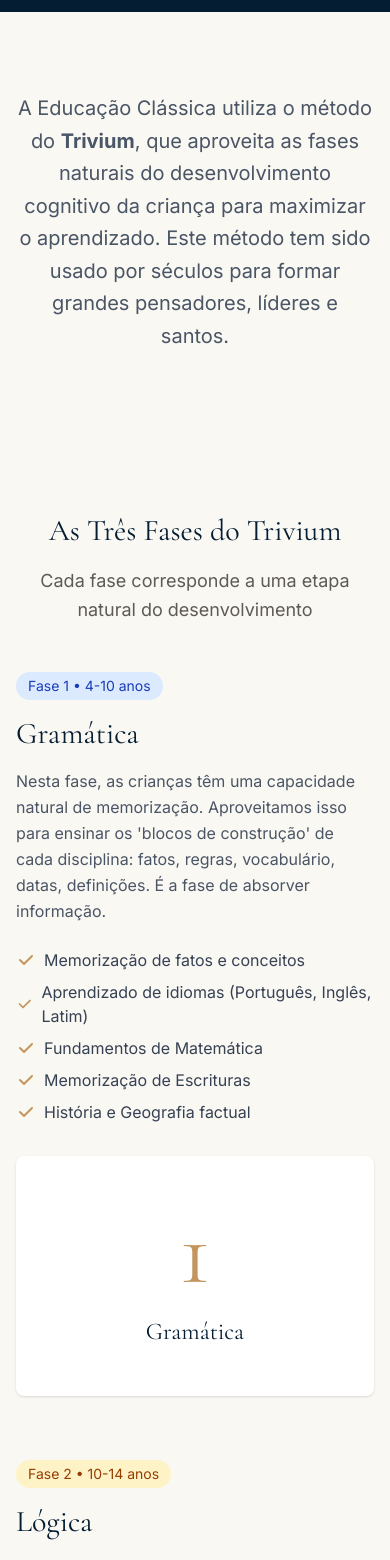
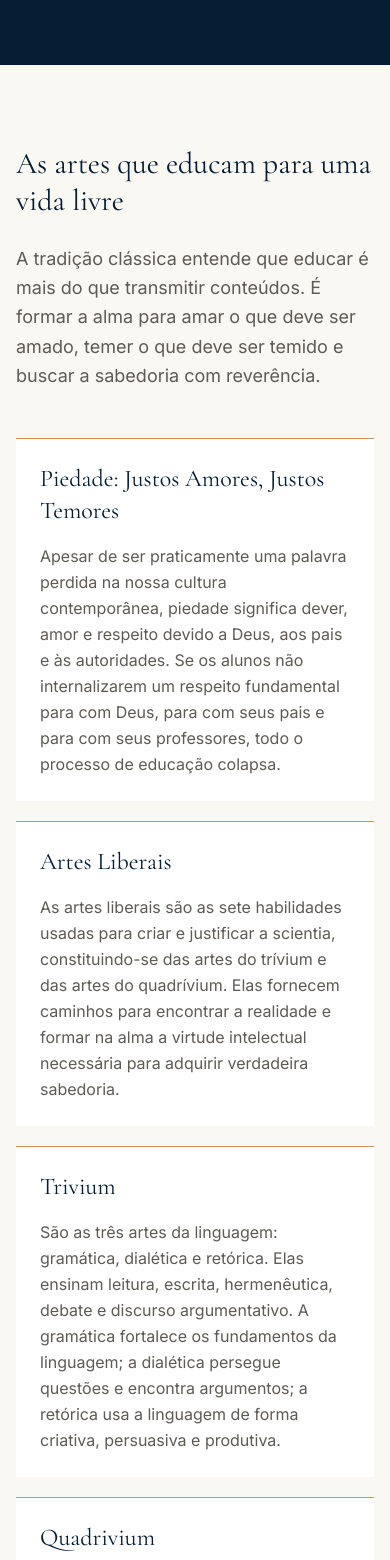
Before and after one commit to Oseias623/ellum-site, a Next.js app: page /metodologia in a window 390 px wide. Shown: the part 380-1940 px from the top of the page. Built offline with nearby package versions, Linux system fonts and the light colour scheme.

Commit message:
Apply client content updates

```diff
--- a/src/app/metodologia/page.tsx
+++ b/src/app/metodologia/page.tsx
@@ -1,161 +1,141 @@
 import { Metadata } from "next";
 import { Header, Footer } from "@/components/layout";
-import { Section, SectionHeader } from "@/components/ui";
-import { Button } from "@/components/ui";
+import { Button, Section } from "@/components/ui";
 
 export const metadata: Metadata = {
-  title: "Metodologia | Ellum Escola Cristã Clássica",
-  description: "Conheça o método do Trivium: Gramática, Lógica e Retórica. Educação Cristã Clássica em Juiz de Fora, MG.",
+  title: "Educação Cristã Clássica | ELLUM Escola Cristã Clássica",
+  description:
+    "Conheça os fundamentos da Educação Cristã Clássica: piedade, artes liberais, Trivium, Quadrivium, ciências, música, ginástica, grandes livros, latim e grego.",
 };
+
+const foundations = [
+  {
+    title: "Piedade: Justos Amores, Justos Temores",
+    text: "Apesar de ser praticamente uma palavra perdida na nossa cultura contemporânea, piedade significa dever, amor e respeito devido a Deus, aos pais e às autoridades. Se os alunos não internalizarem um respeito fundamental para com Deus, para com seus pais e para com seus professores, todo o processo de educação colapsa.",
+  },
+  {
+    title: "Artes Liberais",
+    text: "As artes liberais são as sete habilidades usadas para criar e justificar a scientia, constituindo-se das artes do trívium e das artes do quadrívium. Elas fornecem caminhos para encontrar a realidade e formar na alma a virtude intelectual necessária para adquirir verdadeira sabedoria.",
+  },
+  {
+    title: "Trivium",
+    text: "São as três artes da linguagem: gramática, dialética e retórica. Elas ensinam leitura, escrita, hermenêutica, debate e discurso argumentativo. A gramática fortalece os fundamentos da linguagem; a dialética persegue questões e encontra argumentos; a retórica usa a linguagem de forma criativa, persuasiva e produtiva.",
+  },
+  {
+    title: "Quadrivium",
+    text: "São as artes da matemática: aritmética, geometria, música e astronomia. Elas ensinam a contar, calcular, medir, observar e provar teoricamente, ajudando o aluno a perceber a ordem da criação.",
+  },
+  {
+    title: "Ciências",
+    text: "Uma vez dominadas as Sete Artes Liberais, o aluno ascende pelas ciências naturais, pelas ciências humanas e pelas ciências filosóficas e teológicas.",
+  },
+  {
+    title: "Educação Musical",
+    text: "As músicas que cantamos, as histórias que lemos e a arte que fazemos e admiramos forjam a alma. O treinamento musical, através das canções, flauta e piano, é voltado para a formação do coração e da imaginação moral da criança.",
+  },
+  {
+    title: "Ginástica",
+    text: "Treinar o corpo para o bem da alma. A ginástica é mais do que mera educação física, pois compreende o uso correto do corpo como essencial para a vida moral e espiritual. A disciplina física produz autocontrole, perseverança, paciência e coragem.",
+  },
+  {
+    title: "Belas Artes",
+    text: "As belas artes educam o olhar, refinam a atenção e ajudam a criança a reconhecer e amar aquilo que é verdadeiro, bom e belo.",
+  },
+  {
+    title: "Grandes Livros",
+    text: "Devemos ler coisas antigas que transcenderam o tempo e florescem ao longo do tempo. Oferecemos aos alunos realidades duradouras, e não aquelas que são devoradas pelo tempo.",
+  },
+  {
+    title: "Latim e Grego",
+    text: "O estudo das línguas clássicas auxilia o desenvolvimento linguístico, aguça habilidades de raciocínio analítico e abre portas para uma herança intelectual que marcou a formação do Ocidente.",
+  },
+];
+
+const principles = [
+  ["Festina Lente", "Apressar lentamente. Ensinamos visando o domínio: cada passo deve ser dominado antes que os alunos prossigam."],
+  ["Multum non Multa", "Muito, não muitas coisas. É melhor dominar poucas coisas do que cobrir superficialmente um conteúdo que será esquecido."],
+  ["Repetitio Mater Memoriae", "A repetição é a mãe da memória. A revisão vibrante e significativa torna o aprendizado permanente."],
+  ["Música, Rimas, Recitação e Cantigas", "Cantamos quando amamos; e lembramos do que amamos e cantamos."],
+  ["Maravilhamento e Curiosidade", "O deslumbramento desperta amor e estudo. Quando um aluno se encanta com algo verdadeiro, bom e belo, nasce o desejo sincero de conhecer."],
+  ["Scholé e a Contemplação", "Scholé ordena tempo e espaço para pensamento profundo, estudo prazeroso e contemplação das verdades que estão sendo reveladas."],
+  ["Educação Incorporada e Litúrgica", "Ritmos, práticas, liturgias e rotinas corporais cultivam o desejo dos alunos de viver em harmonia com a beleza do mundo."],
+  ["Docendo Discimus", "Ao ensinar, aprendemos. Quando os alunos ensinam, a aprendizagem se multiplica e o conhecimento é aprendido duas vezes."],
+  ["Optimus Magister Bonus Liber Est", "O melhor professor é um bom livro. Os grandes autores continuam chamando, inspirando e ensinando com paciência."],
+  ["Conversa", "Aprendemos em comunidade, com simpatia e companheirismo. A conversa contínua cria amizade da alma e aprendizado profundo."],
+];
 
 export default function MetodologiaPage() {
   return (
     <>
       <Header />
       <main className="flex-1">
-        {/* Hero */}
         <section className="bg-navy text-white py-24">
           <div className="container mx-auto px-4">
-            <div className="max-w-3xl">
-              <span className="text-gold uppercase tracking-widest text-sm">
-                Metodologia
-              </span>
-              <h1 className="text-4xl md:text-5xl font-serif mt-4">
-                O Trivium: Gramática, Lógica e Retórica
+            <div className="max-w-4xl">
+              <h1 className="text-4xl md:text-5xl lg:text-6xl font-serif leading-tight">
+                Educação Cristã Clássica
               </h1>
+              <p className="mt-6 max-w-3xl text-lg md:text-xl leading-relaxed text-white/70">
+                Uma educação que ordena os amores, cultiva virtudes intelectuais e
+                forma a pessoa inteira diante de Deus.
+              </p>
             </div>
           </div>
         </section>
 
-        {/* Introdução */}
         <Section>
-          <div className="max-w-3xl mx-auto text-center">
-            <p className="text-xl text-gray-600 leading-relaxed">
-              A Educação Clássica utiliza o método do <strong>Trivium</strong>, que
-              aproveita as fases naturais do desenvolvimento cognitivo da criança
-              para maximizar o aprendizado. Este método tem sido usado por séculos
-              para formar grandes pensadores, líderes e santos.
-            </p>
+          <div className="grid gap-12 lg:grid-cols-[0.85fr_1.15fr] lg:items-start">
+            <div>
+              <h2 className="font-serif text-3xl md:text-4xl text-navy leading-tight">
+                As artes que educam para uma vida livre
+              </h2>
+              <p className="mt-6 text-lg leading-relaxed text-ink-muted">
+                A tradição clássica entende que educar é mais do que transmitir
+                conteúdos. É formar a alma para amar o que deve ser amado, temer o
+                que deve ser temido e buscar a sabedoria com reverência.
+              </p>
+            </div>
+            <div className="grid gap-5">
+              {foundations.map((item) => (
+                <article key={item.title} className="border-t border-gold bg-white p-6">
+                  <h3 className="font-serif text-2xl text-navy">{item.title}</h3>
+                  <p className="mt-4 leading-relaxed text-ink-muted">{item.text}</p>
+                </article>
+              ))}
+            </div>
           </div>
         </Section>
 
-        {/* As Três Fases */}
-        <Section background="cream">
-          <SectionHeader
-            title="As Três Fases do Trivium"
-            subtitle="Cada fase corresponde a uma etapa natural do desenvolvimento"
-          />
-          <div className="space-y-16">
-            {[
-              {
-                phase: "1",
-                name: "Gramática",
-                ages: "4-10 anos",
-                color: "bg-blue-100 text-blue-800",
-                description:
-                  "Nesta fase, as crianças têm uma capacidade natural de memorização. Aproveitamos isso para ensinar os 'blocos de construção' de cada disciplina: fatos, regras, vocabulário, datas, definições. É a fase de absorver informação.",
-                skills: [
-                  "Memorização de fatos e conceitos",
-                  "Aprendizado de idiomas (Português, Inglês, Latim)",
-                  "Fundamentos de Matemática",
-                  "Memorização de Escrituras",
-                  "História e Geografia factual",
-                ],
-              },
-              {
-                phase: "2",
-                name: "Lógica",
-                ages: "10-14 anos",
-                color: "bg-amber-100 text-amber-800",
-                description:
-                  "Os pré-adolescentes começam a questionar e a querer entender o 'porquê' das coisas. Ensinamos raciocínio lógico, argumentação e análise crítica. É a fase de organizar e conectar a informação.",
-                skills: [
-                  "Lógica formal e informal",
-                  "Análise de argumentos",
-                  "Pensamento crítico",
-                  "Debate estruturado",
-                  "Álgebra e raciocínio matemático",
-                ],
-              },
-              {
-                phase: "3",
-                name: "Retórica",
-                ages: "14-18 anos",
-                color: "bg-green-100 text-green-800",
-                description:
-                  "Os jovens desejam expressar suas opiniões e ideias. Ensinamos a arte da comunicação persuasiva, escrita eloquente e apresentação. É a fase de aplicar e comunicar o conhecimento.",
-                skills: [
-                  "Escrita persuasiva e eloquente",
-                  "Oratória e apresentação",
-                  "Defesa de teses e argumentos",
-                  "Liderança e influência",
-                  "Aplicação prática do conhecimento",
-                ],
-              },
-            ].map((item) => (
-              <div
-                key={item.phase}
-                className="grid md:grid-cols-2 gap-8 items-center"
-              >
-                <div className={item.phase === "2" ? "md:order-2" : ""}>
-                  <span className={`inline-block px-3 py-1 rounded-full text-sm ${item.color} mb-4`}>
-                    Fase {item.phase} • {item.ages}
-                  </span>
-                  <h3 className="text-3xl font-serif text-navy mb-4">{item.name}</h3>
-                  <p className="text-gray-600 mb-6 leading-relaxed">
-                    {item.description}
-                  </p>
-                  <ul className="space-y-2">
-                    {item.skills.map((skill, i) => (
-                      <li key={i} className="flex items-center gap-2 text-gray-700">
-                        <svg className="w-5 h-5 text-gold" fill="currentColor" viewBox="0 0 20 20">
-                          <path fillRule="evenodd" d="M16.707 5.293a1 1 0 010 1.414l-8 8a1 1 0 01-1.414 0l-4-4a1 1 0 011.414-1.414L8 12.586l7.293-7.293a1 1 0 011.414 0z" clipRule="evenodd" />
-                        </svg>
-                        {skill}
-                      </li>
-                    ))}
-                  </ul>
-                </div>
-                <div className={`bg-white p-12 rounded-lg shadow-sm ${item.phase === "2" ? "md:order-1" : ""}`}>
-                  <div className="text-center">
-                    <span className="text-8xl font-serif text-gold">{item.phase}</span>
-                    <p className="text-2xl font-serif text-navy mt-4">{item.name}</p>
-                  </div>
-                </div>
-              </div>
+        <Section background="parchment">
+          <div className="mb-12 max-w-3xl">
+            <h2 className="font-serif text-3xl md:text-4xl text-navy leading-tight">
+              Princípios Pedagógicos da Educação Clássica
+            </h2>
+            <p className="mt-5 text-lg leading-relaxed text-ink-muted">
+              Esses princípios dão ritmo, profundidade e forma ao cotidiano escolar.
+            </p>
+          </div>
+          <div className="grid gap-5 md:grid-cols-2">
+            {principles.map(([title, text]) => (
+              <article key={title} className="bg-white p-7 border border-navy/10">
+                <h3 className="font-serif text-2xl text-navy">{title}</h3>
+                <p className="mt-4 leading-relaxed text-ink-muted">{text}</p>
+              </article>
             ))}
           </div>
         </Section>
 
-        {/* Fundamento Cristão */}
-        <Section>
-          <div className="max-w-3xl mx-auto text-center">
-            <h2 className="text-3xl md:text-4xl font-serif text-navy mb-6">
-              Educação Fundamentada na Fé
+        <Section background="navy">
+          <div className="mx-auto max-w-3xl text-center">
+            <h2 className="text-3xl md:text-4xl font-serif mb-6">
+              Quer conhecer nossa proposta pedagógica?
             </h2>
-            <p className="text-gray-600 text-lg leading-relaxed mb-6">
-              Na Ellum, a fé cristã não é apenas uma disciplina — ela permeia todo
-              o currículo. Ensinamos cada matéria a partir de uma cosmovisão bíblica,
-              mostrando aos alunos que toda verdade é verdade de Deus.
+            <p className="mb-8 text-white/70 leading-relaxed">
+              Agende uma visita e converse com nossa equipe sobre a formação que a
+              ELLUM deseja oferecer às famílias de Juiz de Fora.
             </p>
-            <blockquote className="text-xl italic text-gold border-l-4 border-gold pl-6 text-left">
-              &ldquo;O temor do Senhor é o princípio da sabedoria, e o conhecimento do
-              Santo é entendimento.&rdquo;
-              <footer className="text-sm text-gray-500 mt-2 not-italic">
-                — Provérbios 9:10
-              </footer>
-            </blockquote>
-          </div>
-        </Section>
-
-        {/* CTA */}
-        <Section background="navy">
-          <div className="text-center">
-            <h2 className="text-3xl font-serif mb-6">
-              Quer saber mais sobre nossa metodologia?
-            </h2>
-            <Button href="/matriculas" size="lg">
-              Agende uma Visita
+            <Button href="/#interesse" size="lg">
+              Agende uma visita
             </Button>
           </div>
         </Section>
--- a/src/app/page.tsx
+++ b/src/app/page.tsx
@@ -9,7 +9,7 @@ export default function Home() {
       <Header />
       <main className="flex-1">
         {/* Hero — full viewport, editorial image dominates */}
-        <section className="relative min-h-[calc(100vh-68px)] flex items-center overflow-hidden">
+        <section className="relative min-h-[calc(100vh-96px)] flex items-center overflow-hidden">
           <div className="absolute inset-0 bg-parchment">
             <Image
               src="/images/hero-editorial.jpg"
@@ -29,17 +29,17 @@ export default function Home() {
                 ELLUM
               </h1>
               <p className="text-2xl md:text-[28px] font-serif italic text-navy/80 leading-snug mb-4 max-w-lg">
-                Formação integral para cultivar sabedoria, virtude e amor à verdade.
+                Servindo as famílias de Juiz de Fora com uma educação cristã clássica centrada em Cristo.
               </p>
               <p className="text-base text-ink-muted mb-10 max-w-md">
-                Escola Cristã Clássica em Juiz de Fora, MG
+                Educação Infantil ao 3º ano do Ensino Fundamental | 2027
               </p>
               <div className="flex flex-col sm:flex-row gap-4">
-                <Button href="#interesse" size="lg">
-                  Conheça a proposta
+                <Button href="/sobre" size="lg">
+                  Conheça a ELLUM
                 </Button>
-                <Button href="/contato" variant="outline" size="lg">
-                  Fale conosco
+                <Button href="#interesse" variant="outline" size="lg">
+                  Agende uma visita
                 </Button>
               </div>
             </div>
@@ -162,7 +162,7 @@ export default function Home() {
                   </p>
                   <p>
                     Este método tem sido usado por séculos para formar grandes pensadores,
-                    líderes e santos.
+                    líderes.
                   </p>
                 </div>
                 <Button href="/metodologia" variant="secondary">
@@ -232,7 +232,7 @@ export default function Home() {
                 </h2>
                 <p className="text-lg text-ink-muted leading-relaxed mb-8">
                   Preencha o formulário e nossa equipe entrará em contato para agendar uma visita
-                  e apresentar nossa proposta de educação cristã clássica.
+                  e apresentar nossa proposta pedagógica.
                 </p>
                 <div className="space-y-4 text-ink-muted">
                   <div className="flex items-center gap-3">
@@ -284,7 +284,7 @@ export default function Home() {
             <div className="grid lg:grid-cols-2 gap-16 items-center">
               <div>
                 <h2 className="text-3xl md:text-4xl font-serif text-navy leading-tight mb-8">
-                  Venha nos visitar
+                  NO CORAÇÃO DA CIDADE ALTA
                 </h2>
                 <div className="space-y-6">
                   <div className="flex items-start gap-4">
@@ -302,17 +302,6 @@ export default function Home() {
                       </p>
                     </div>
                   </div>
-                  <div className="flex items-start gap-4">
-                    <div className="w-10 h-10 bg-gold/10 rounded-full flex items-center justify-center shrink-0 mt-1">
-                      <svg className="w-5 h-5 text-gold" fill="none" stroke="currentColor" viewBox="0 0 24 24">
-                        <path strokeLinecap="round" strokeLinejoin="round" strokeWidth={1.5} d="M12 8v4l3 3m6-3a9 9 0 11-18 0 9 9 0 0118 0z" />
-                      </svg>
-                    </div>
-                    <div>
-                      <p className="text-lg text-navy font-medium">Horário</p>
-                      <p className="text-ink-muted">Segunda a Sexta: 7h às 17h</p>
-                    </div>
-                  </div>
                 </div>
               </div>
 
```
Also changed, not shown: src/app/diferenciais/page.tsx (added, +112 -0 lines), src/app/simposio-vendas/page.tsx (+6 -6 lines), src/app/simposio/page.tsx (+5 -5 lines), src/app/sobre/page.tsx (+17 -17 lines), src/components/layout/Footer.tsx (+12 -7 lines), src/components/layout/Header.tsx (+12 -13 lines), 1 other file (tests, documents, lock files or other folders).
